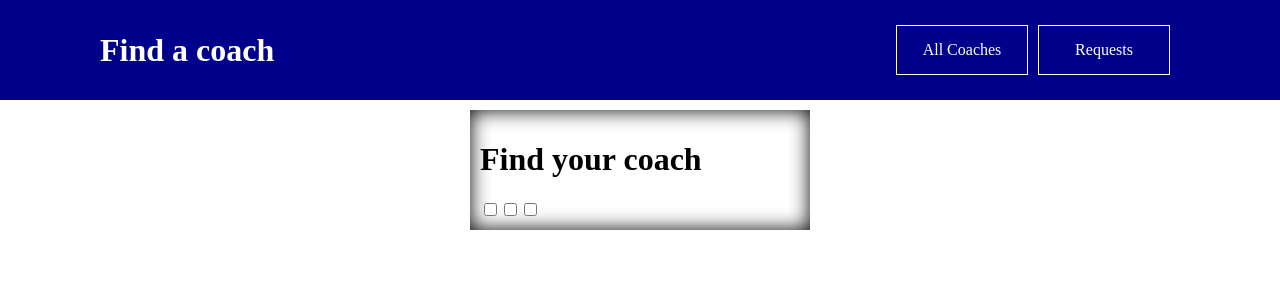
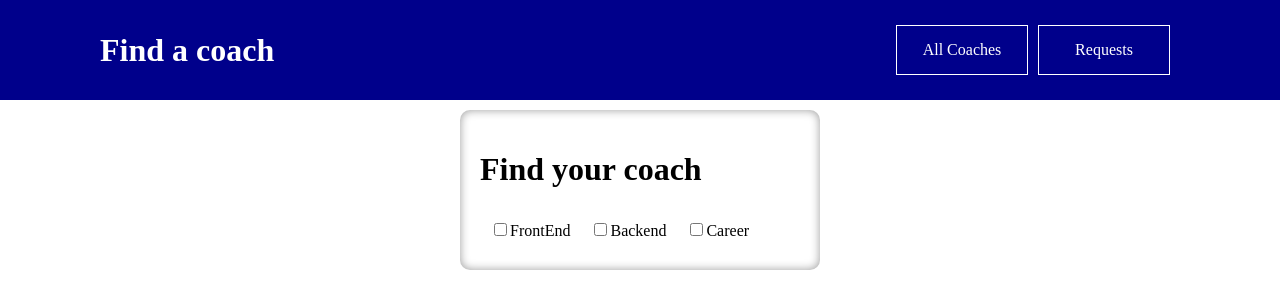
Before and after one commit to abidsuhail/VueJSCoaches, a Vue app: page /home in a window 1280 px wide. Shown: the top 308 px of the page. Built offline with nearby package versions, Linux system fonts and the light colour scheme.

Commit message:
css design

```diff
--- a/src/components/FindCoach.vue
+++ b/src/components/FindCoach.vue
@@ -1,10 +1,19 @@
 <template>
-    <div>
+    <div class="parent-form-div">
       <form>
         <h1>Find your coach</h1>
-        <input type="checkbox" name="Frontend" id="a">
-        <input type="checkbox" name="Backend" id="b">
-        <input type="checkbox" name="Career" id="c">
+        <div class="label-div">
+            <input type="checkbox" name="Frontend">
+            <label for="Frontend">FrontEnd</label>
+        </div>
+        <div class="label-div">
+            <input type="checkbox" name="Backend" id="b">
+            <label for="Backend">Backend</label>
+        </div>
+        <div class="label-div">
+            <input type="checkbox" name="Career" id="c">
+            <label for="Career">Career</label>
+        </div>
       </form>
     </div>
 </template>
@@ -14,7 +23,13 @@
 </script>
 
 <style scoped>
- div{
-    box-shadow: inset 0 0 20px #000000;
+ .parent-form-div{
+    box-shadow: inset 0 0 10px #9b9b9b;
+    border-radius: 10px;
+    padding: 20px;
+ }
+ .label-div{
+    margin: 10px;
+    display: inline-block;
  }
 </style>
```
